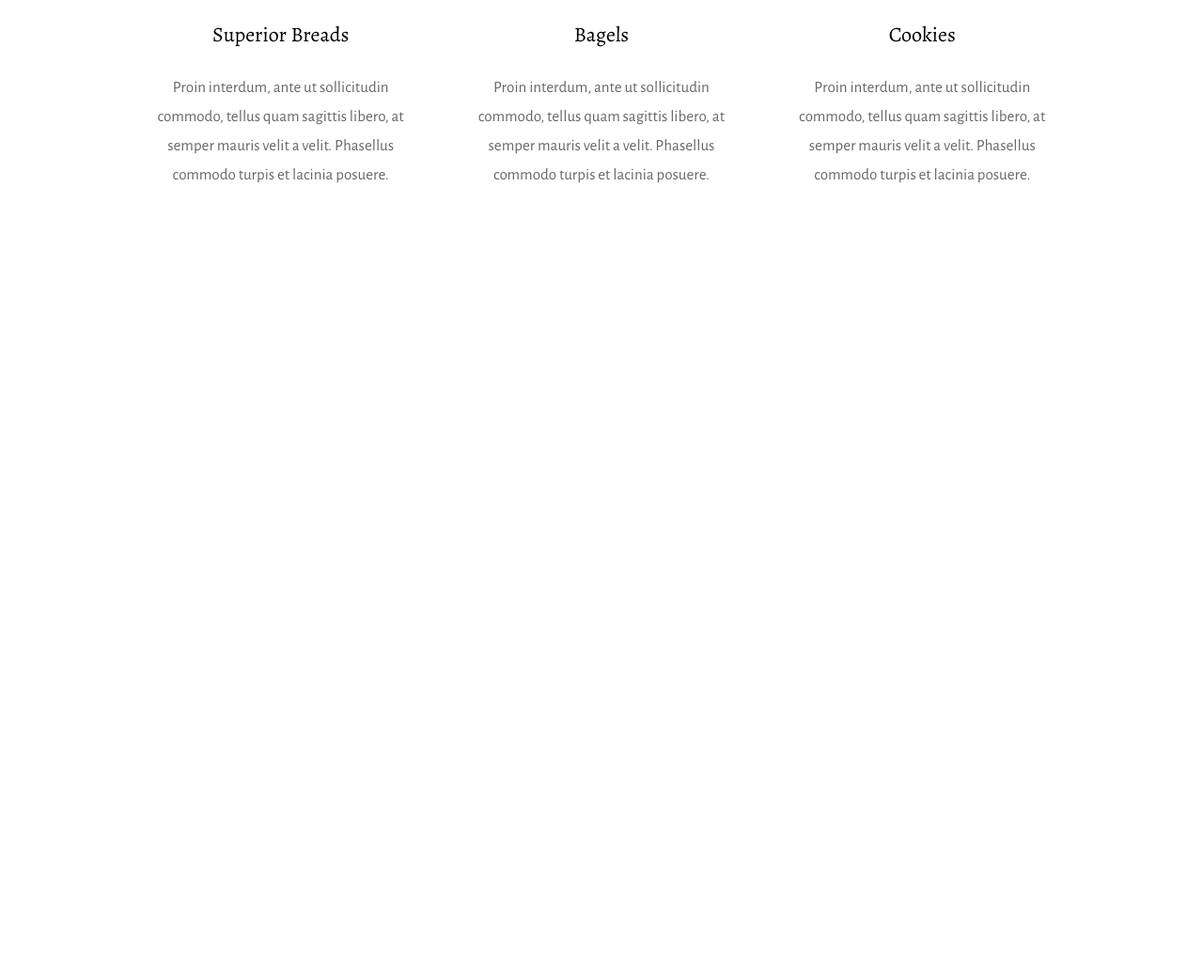
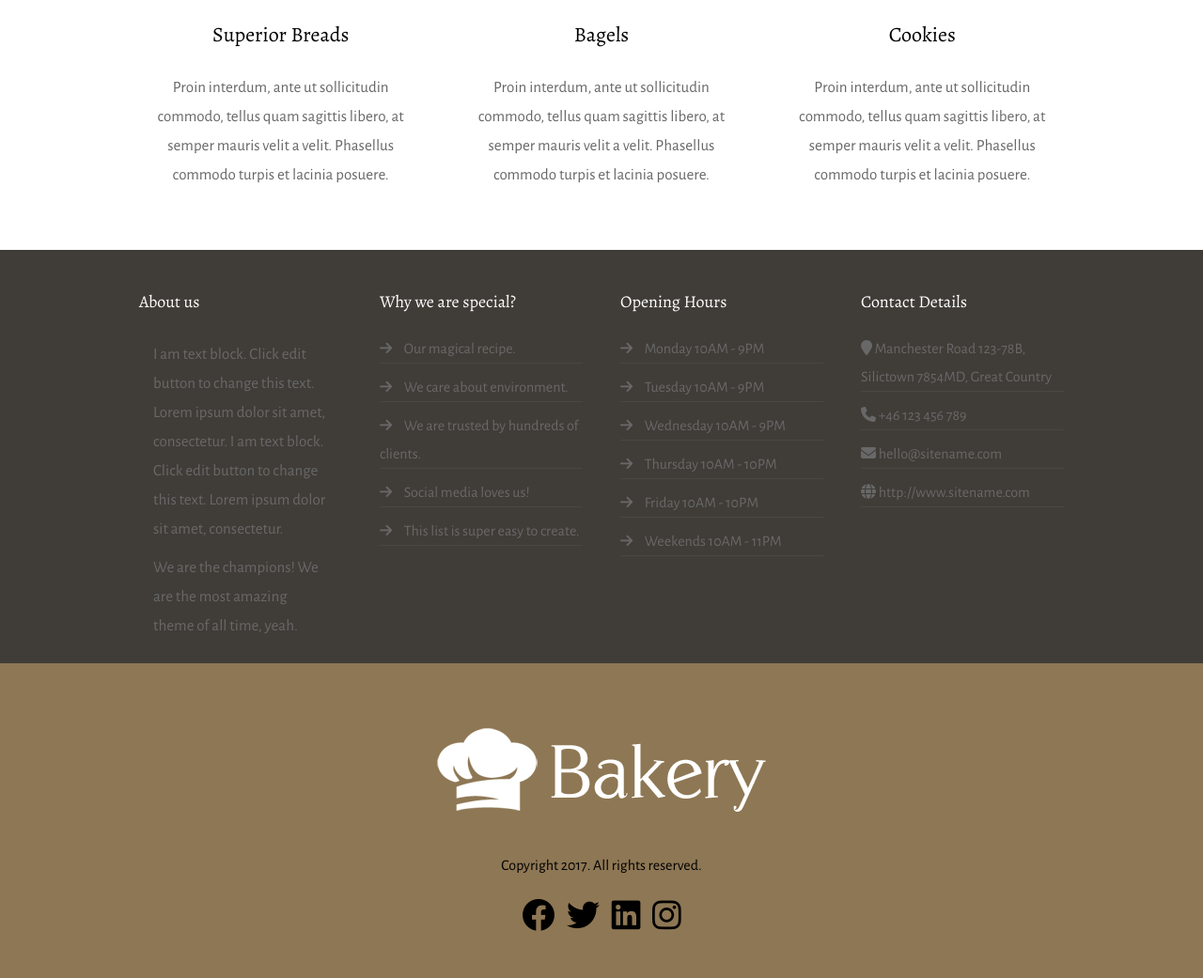
Before and after one commit to Mahmoudmohamedalbanhawi/Bakery, a plain HTML site: page index.html in a window 1280 px wide. Shown: the part 2353-3394 px from the top of the page at 94% size. Before the commit the page ends 2619 px from the top, so only its background shows below. Drawn offline with nearby package versions, Linux system fonts and the light colour scheme.

Commit message:
creating footer & contact

```diff
--- a/css/style.css
+++ b/css/style.css
@@ -200,3 +200,63 @@ li{
 .item img {
     width: 100%;
 }
+/* contact us */
+.contact{
+    background-color: #403d38;
+}
+
+.contact-us-content .item{
+    width: 25%;
+
+}
+.contact-us-content .item h4{
+    color: #fff;
+    font-size: 18px;
+    font-weight: 400;
+}
+.contact-us-content .item {
+    font-size: 16px;
+    line-height: 30px;
+    color: rgb(104,104, 104);
+    font-weight: 400;
+}
+.contact-us-content .item li{
+    border-bottom: 1px solid rgba(255,255,255,0.05);
+    margin:10px 0px ;
+}
+.fa-arrow-right{
+    font-size: 15px;
+    margin-right: 10px;
+}
+
+.four span a {
+    color: rgb(104,104, 104);
+}
+.footer {
+    background-color: #8E7754;
+    text-align: center;
+    padding: 35px  0px;
+}
+.footer img {
+    padding: 15px 0px;
+    margin: 15px 0px;
+}
+.footer p {
+    margin: 10px 0px;
+}
+.fa-facebook{
+    font-size: 35px;
+    margin: 15px 5px;
+}
+.fa-twitter{
+    font-size: 35px;
+    margin: 15px 5px;
+}
+.fa-linkedin{
+    font-size: 35px;
+    margin: 15px 5px;
+}
+.fa-instagram{
+    font-size: 35px;
+    margin: 15px 5px;
+}
--- a/index.html
+++ b/index.html
@@ -134,6 +134,102 @@
                 <div class="clrfix"></div>
             </div>
         </div>
-
+        <!-- contact us -->
+        <div class="contact">
+            <div class="container">
+                <div class="contact-us-content">
+                    <div class="item one">
+                     <h4>About us </h4>
+                    <p>I am text block. Click edit button to change this text. Lorem ipsum dolor sit amet, consectetur. I am text block. Click edit button to change this text. Lorem ipsum dolor sit amet, consectetur.</p>
+                    <p>We are the champions! We are the most amazing theme of all time, yeah.</p>
+                    </div>
+                    <div class="item two">
+                        <h4>Why we are special?</h4>
+                        <ul>
+                            <li>
+                                <i class="fa-solid fa-arrow-right"></i>
+                                Our magical recipe.
+                            </li>
+                            <li>
+                                <i class="fa-solid fa-arrow-right"></i>
+                                We care about environment.
+                            </li>
+                            <li>
+                                <i class="fa-solid fa-arrow-right"></i>
+                                We are trusted by hundreds of clients.
+                            </li>
+                            <li>
+                                <i class="fa-solid fa-arrow-right"></i>
+                                Social media loves us!
+                            </li>
+                            <li>
+                                <i class="fa-solid fa-arrow-right"></i>
+                                This list is super easy to create.
+                            </li>
+                        </ul>
+                     </div>
+                     <div class="item three">
+                        <h4>
+                            Opening Hours
+                        </h4>
+                        <ul>
+                            <li>
+                                <i class="fa-solid fa-arrow-right"></i>
+                                Monday 10AM - 9PM</li>
+                            <li>
+                                <i class="fa-solid fa-arrow-right"></i>
+                                Tuesday 10AM - 9PM</li>
+                            <li><i class="fa-solid fa-arrow-right"></i>
+                                Wednesday 10AM - 9PM</li>
+                            <li><i class="fa-solid fa-arrow-right"></i>
+                                Thursday 10AM - 10PM</li>
+                            <li><i class="fa-solid fa-arrow-right"></i>
+                                Friday 10AM - 10PM</li>
+                            <li><i class="fa-solid fa-arrow-right"></i>
+                                Weekends 10AM - 11PM</li>
+                        </ul>
+                     </div>
+                     <div class="item four">
+                        <h4>Contact Details</h4>
+                        <ul>
+                            <li>
+                                <i class="fa fa-map-marker"></i>
+                                <span>Manchester Road 123-78B, Silictown 7854MD, Great Country</span>
+                            </li>
+                            <li>
+                                <i class="fa fa-phone"></i>
+                                <span>
+                                    <a href="#">+46 123 456 789</a>
+                                </span>
+                            </li>
+                            <li>
+                                <i class="fa fa-envelope"></i>
+                                <span>
+                                    <a href="#">hello@sitename.com</a>
+                                </span>
+                            </li>
+                            <li>
+                                <i class="fa fa-globe"></i>
+                                <span>
+                                    <a href="#">http://www.sitename.com</a>
+                                </span>
+                            </li>
+                        </ul>
+                     </div>
+                </div>
+                <div class="clrfix"></div>
+            </div>
+        </div>
+       <!-- footer -->
+       <div class="footer">
+        <img src="./images/bakery-light-1.png"/>
+        <p>
+            Copyright 2017. All rights reserved.
+        </p>
+        <i class="fa-brands fa-facebook"></i>
+        <i class="fa-brands fa-twitter"></i>
+        <i class="fa-brands fa-linkedin"></i>
+        <i class="fa-brands fa-instagram"></i>
+       </div>
     </body>
 </html>
```
